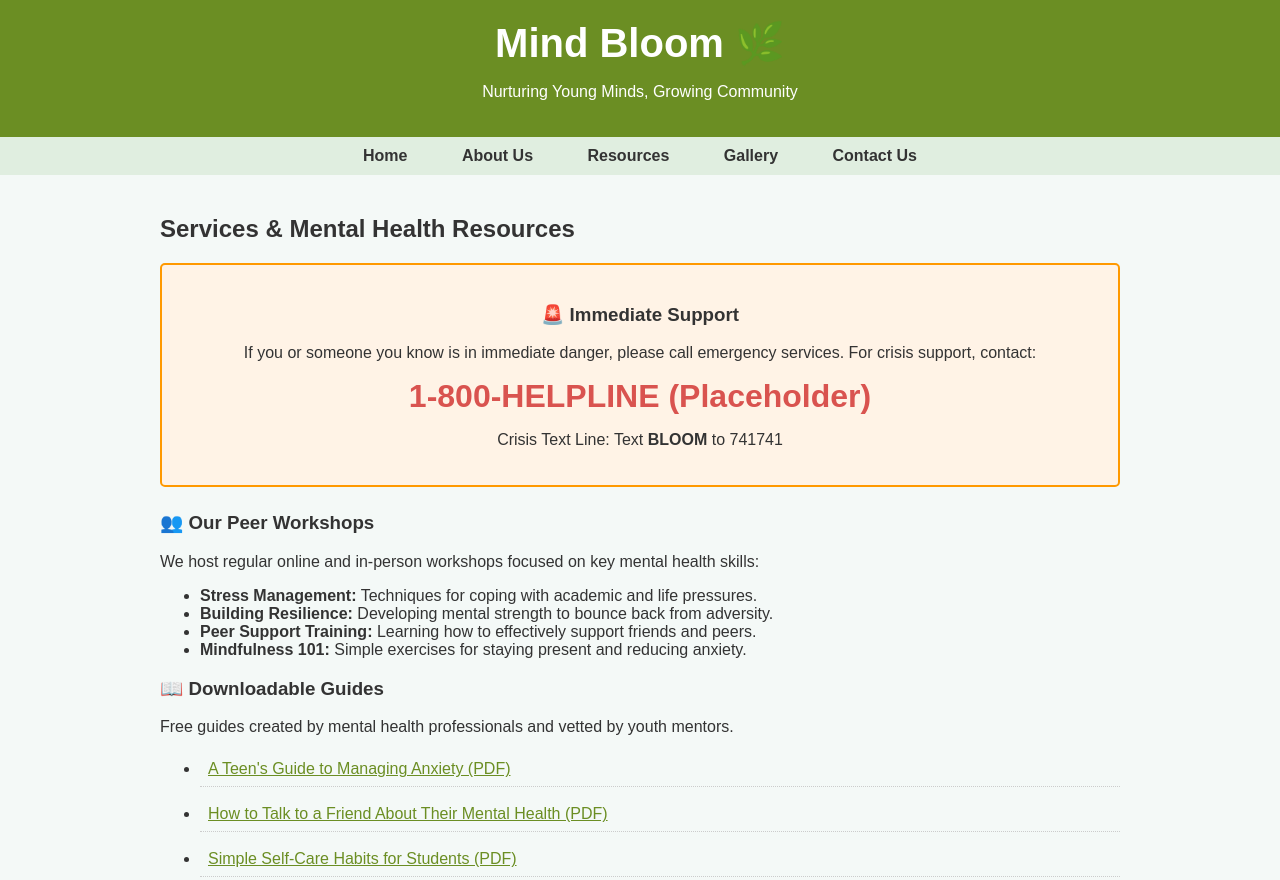
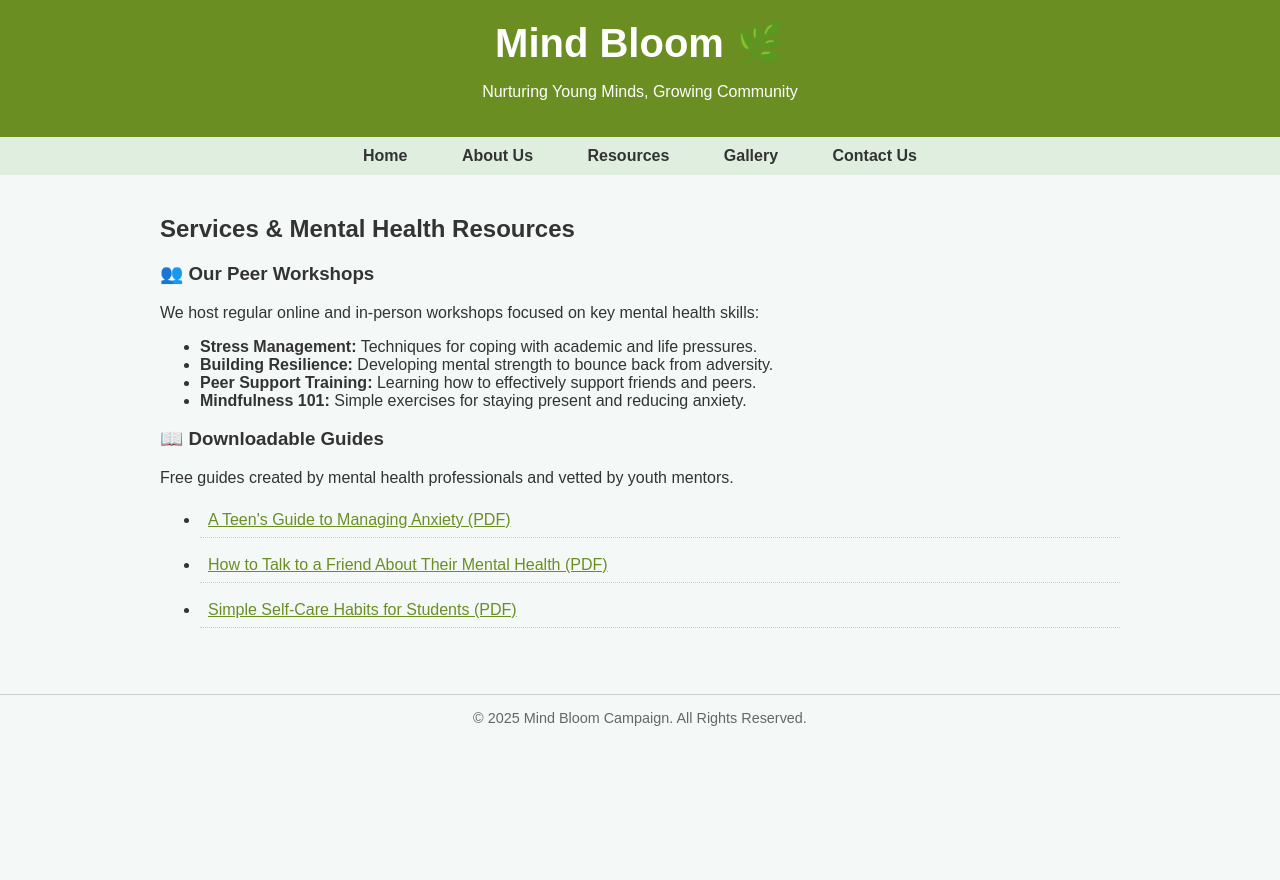
Before and after one commit to ruganda/mind-bloom-app, a plain HTML site: page resources.html in a window 1280 px wide. Shown: the top 880 px of the page. After the commit the page ends 800 px from the top, so only its background shows below. Drawn offline with Linux system fonts and the light colour scheme.

Commit message:
Remove immediate support section from resources.html
Removed emergency support section from resources.

```diff
--- a/resources.html
+++ b/resources.html
@@ -116,12 +116,6 @@
     <div class="container">
         <h2>Services & Mental Health Resources</h2>
 
-        <section class="emergency-box">
-            <h3>🚨 Immediate Support</h3>
-            <p>If you or someone you know is in immediate danger, please call emergency services. For crisis support, contact:</p>
-            <p class="helpline">1-800-HELPLINE (Placeholder)</p>
-            <p>Crisis Text Line: Text <strong>BLOOM</strong> to 741741</p>
-        </section>
 
         <section>
             <h3>👥 Our Peer Workshops</h3>
```
